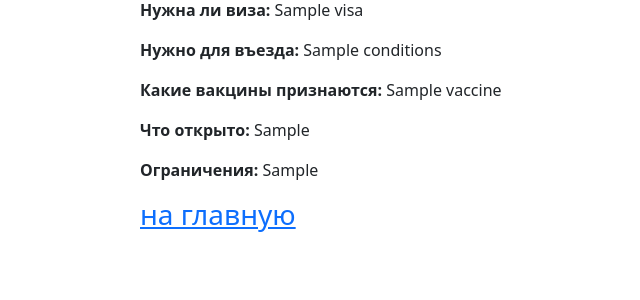
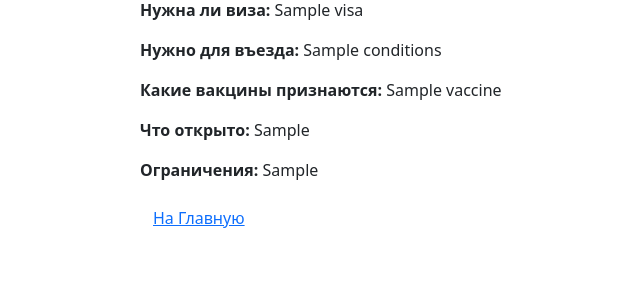
Before and after one commit to lananovikova10/where2go, a Flask app: template webapp/templates/country/country_request.html in a window 1280 px wide. Shown: the part 421-721 px from the top of the page, without its empty margins (132-772 px from the left). Run offline with Flask 2, Linux system fonts and the light colour scheme; the template is opened without the code that fills it: most values are stand-ins (such as "Sample title", 1, 10 or a date in 2020); parts of the project's set-up code (start-up, migrations or seed data) failed here and were passed over.

Commit message:
Add style to link in country_request template

```diff
--- a/webapp/templates/country/country_request.html
+++ b/webapp/templates/country/country_request.html
@@ -31,7 +31,7 @@
                         <p><b>Ограничения:</b> {{ lockdown_restrictions }}</p>
                         </p>
                     {% endif %}
-                    <h3><a href="{{ url_for('main_page.display') }}">на главную</a></h3>
+                    <h3><a href="{{ url_for('main_page.display') }}" class="btn btn-link">На Главную</a></h3>
                 </div>
             </div>
 {% endblock %}
```
